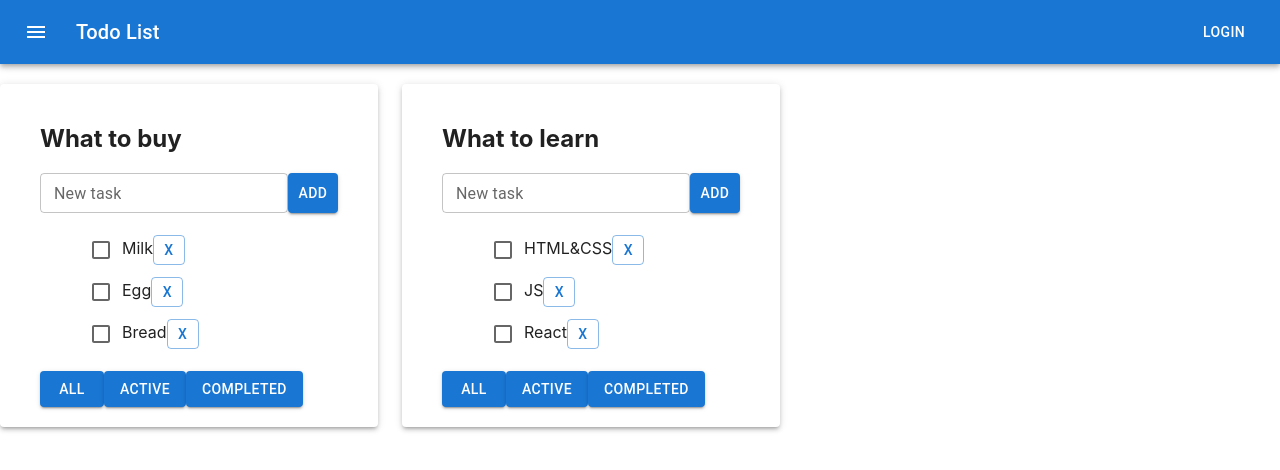
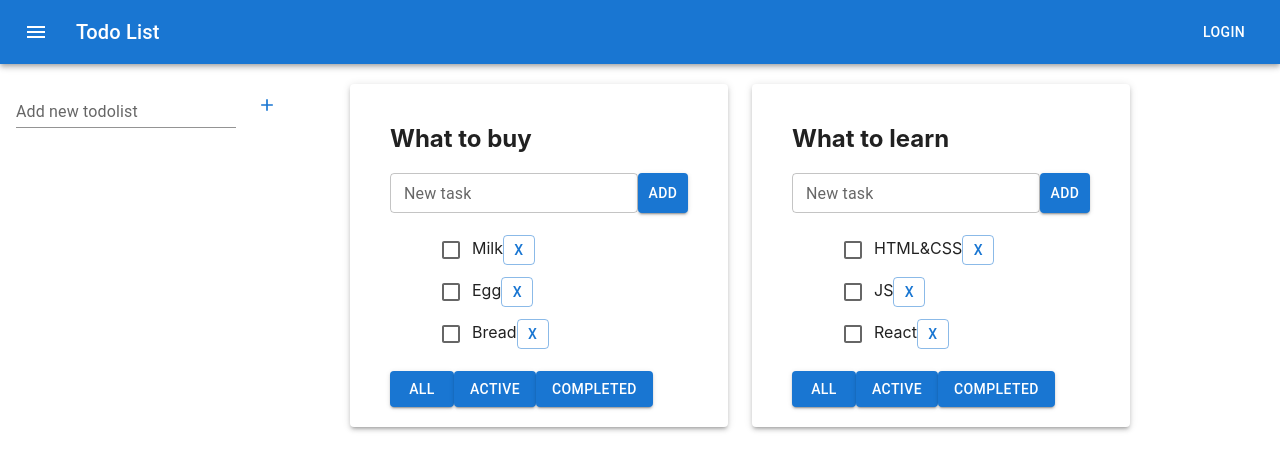
Before and after one commit to andkaz-one/todolist, a React (Create React App) app: page / in a window 1280 px wide. Shown: the top 470 px of the page. Built offline with nearby package versions, Linux system fonts and the light colour scheme.

Commit message:
added form for add new todolist

```diff
--- a/src/App.css
+++ b/src/App.css
@@ -2,3 +2,8 @@
     padding: 20px;
     margin: 20px;
 }
+
+.input {
+    margin: 20px;
+    padding: 20px;
+}
--- a/src/App.tsx
+++ b/src/App.tsx
@@ -3,7 +3,10 @@ import './App.css';
 import {v1} from "uuid";
 import {Todolist} from "./Todolist";
 import AppHeader from "./components/AppBar";
-import {Grid, Paper} from "@mui/material";
+import {Button, Grid, Paper, TextField} from "@mui/material";
+import AddIcon from '@mui/icons-material/Add';
+import {AddTodoLists} from "./components/AddTodoLists";
+
 
 export type TaskItemType = {
     id: string
@@ -95,6 +98,12 @@ function App() {
         setTodolists([...todolists.map(tl => tl.id === todolistID ? {...tl, filter: value} : tl)])
     }
 
+    const addTodoLists = (title: string) => {
+        const newTodolistID = v1()
+        setTodolists([...todolists, {id: newTodolistID, title: title, filter: 'all'}])
+        setTasks({...tasks, [newTodolistID] : []})
+    }
+
 
     //UI
 
@@ -103,7 +112,7 @@ function App() {
             <AppHeader/>
             <Grid container spacing={3}>
 
-
+                <div className={'input'}><AddTodoLists callback={addTodoLists} /></div>
 
                 {todolists.map(tl => {
 
@@ -116,8 +125,6 @@ function App() {
                     if (tl.filter === "completed") {
                         taskForTodolist = allTodolistTasks.filter(t => t.isDone);
                     }
-
-
                     return (
                         <Grid item>
                             <Paper elevation={3}>
@@ -136,17 +143,11 @@ function App() {
                                 </div>
                             </Paper>
                         </Grid>
-
-
                     )
-
                 })}
             </Grid>
-
-
         </>
-    )
-        ;
+    );
 }
 
 export default App;
--- a/src/components/AddTodoLists.tsx
+++ b/src/components/AddTodoLists.tsx
@@ -0,0 +1,32 @@
+import {Button, TextField} from "@mui/material";
+import AddIcon from "@mui/icons-material/Add";
+import React, {ChangeEvent, useState} from "react";
+
+type PropsType = {
+    callback: (title: string) => void
+}
+
+export const AddTodoLists = (props: PropsType) => {
+
+    let [title, setTitle] = useState('')
+
+    const onChangeHandler = (event: ChangeEvent<HTMLTextAreaElement | HTMLInputElement>) => {
+        setTitle(event.currentTarget.value)
+    }
+    const onClickHandler = () => {
+        props.callback(title)
+        setTitle('')
+    }
+
+    return <div>
+        <TextField onChange={onChangeHandler} id="standard-basic" label="Add new todolist"
+                   value={title} variant="standard" />
+        <Button
+            onClick={onClickHandler}
+            style={{maxWidth: '50px', maxHeight: '50px', minWidth: '50px', minHeight: '50px'}}
+            variant="text" endIcon={<AddIcon/>}>
+
+        </Button>
+
+    </div>
+}
```
